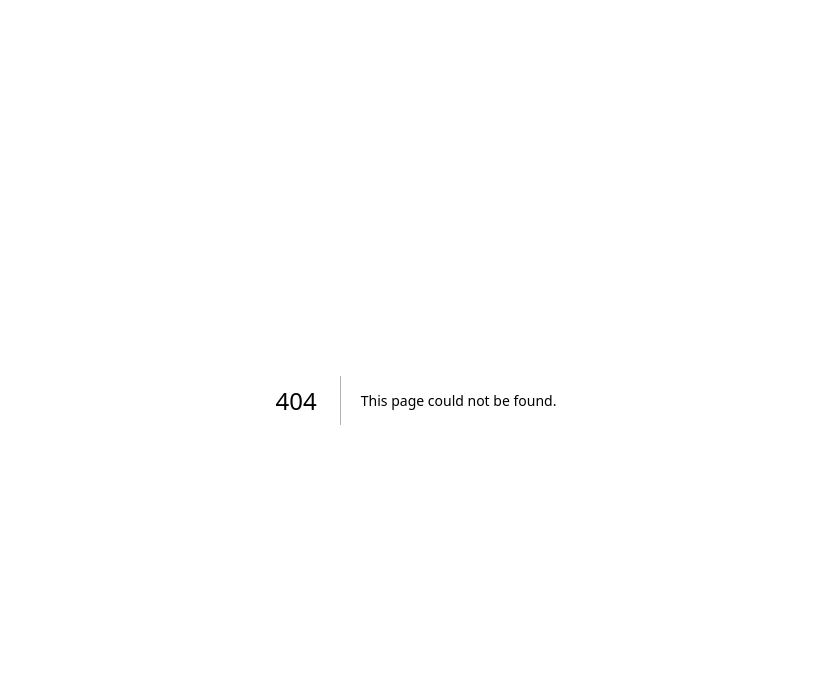
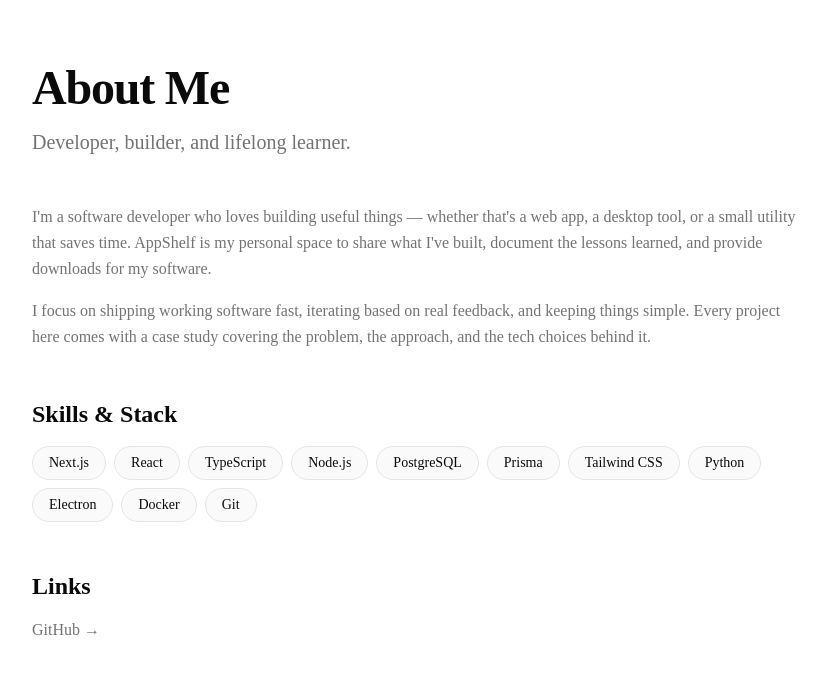
Before and after one commit to jhonbiancent/RCDE-Software-Solutions-App-Store, a Next.js app: page /about in a window 1280 px wide. Before the commit this address had no page. Shown: the top 674 px of the page, without its empty margins (224-1049 px from the left). Built offline with nearby package versions, Linux system fonts and the light colour scheme.

Commit message:
feat(about page): added about page

```diff
--- /dev/null
+++ b/src/app/about/page.tsx
@@ -0,0 +1,57 @@
+export default function AboutPage() {
+  return (
+    <div className="container py-16 max-w-3xl mx-auto space-y-12">
+      <div className="space-y-4">
+        <h1 className="text-4xl font-extrabold tracking-tight lg:text-5xl">About Me</h1>
+        <p className="text-xl text-muted-foreground">
+          Developer, builder, and lifelong learner.
+        </p>
+      </div>
+
+      <div className="space-y-4 text-muted-foreground leading-relaxed">
+        <p>
+          I'm a software developer who loves building useful things — whether that's a web app,
+          a desktop tool, or a small utility that saves time. AppShelf is my personal space to share
+          what I've built, document the lessons learned, and provide downloads for my software.
+        </p>
+        <p>
+          I focus on shipping working software fast, iterating based on real feedback, and keeping things
+          simple. Every project here comes with a case study covering the problem, the approach, and the
+          tech choices behind it.
+        </p>
+      </div>
+
+      <div className="space-y-4">
+        <h2 className="text-2xl font-bold">Skills & Stack</h2>
+        <div className="flex flex-wrap gap-2">
+          {[
+            "Next.js", "React", "TypeScript", "Node.js",
+            "PostgreSQL", "Prisma", "Tailwind CSS",
+            "Python", "Electron", "Docker", "Git",
+          ].map((skill) => (
+            <span
+              key={skill}
+              className="inline-flex items-center rounded-full border px-4 py-1.5 text-sm font-medium bg-muted/50 hover:bg-muted transition-colors"
+            >
+              {skill}
+            </span>
+          ))}
+        </div>
+      </div>
+
+      <div className="space-y-4">
+        <h2 className="text-2xl font-bold">Links</h2>
+        <div className="flex flex-col gap-3 text-muted-foreground">
+          <a
+            href="https://github.com"
+            target="_blank"
+            rel="noreferrer"
+            className="flex items-center gap-2 hover:text-foreground transition-colors"
+          >
+            <span className="font-medium">GitHub →</span>
+          </a>
+        </div>
+      </div>
+    </div>
+  );
+}
```
